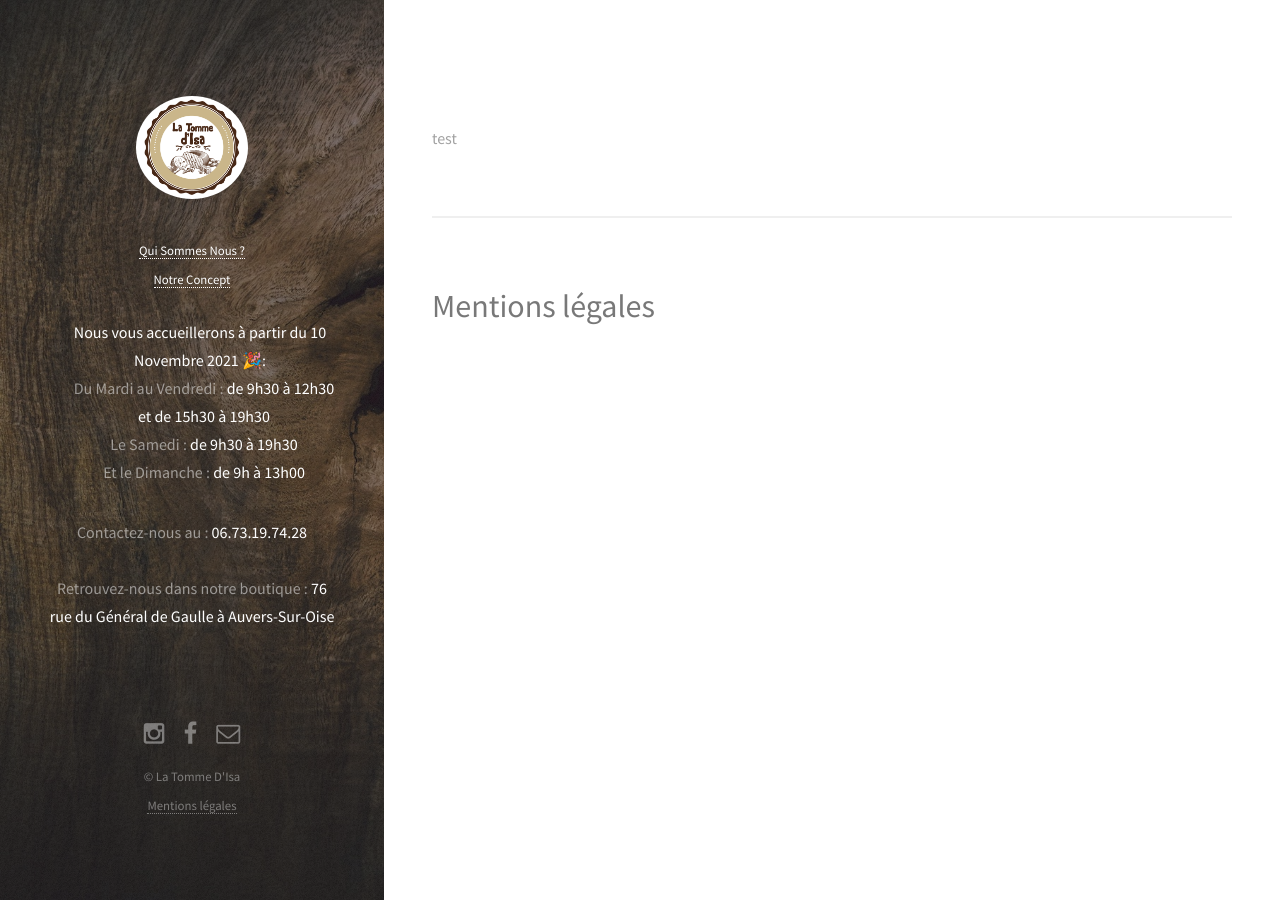
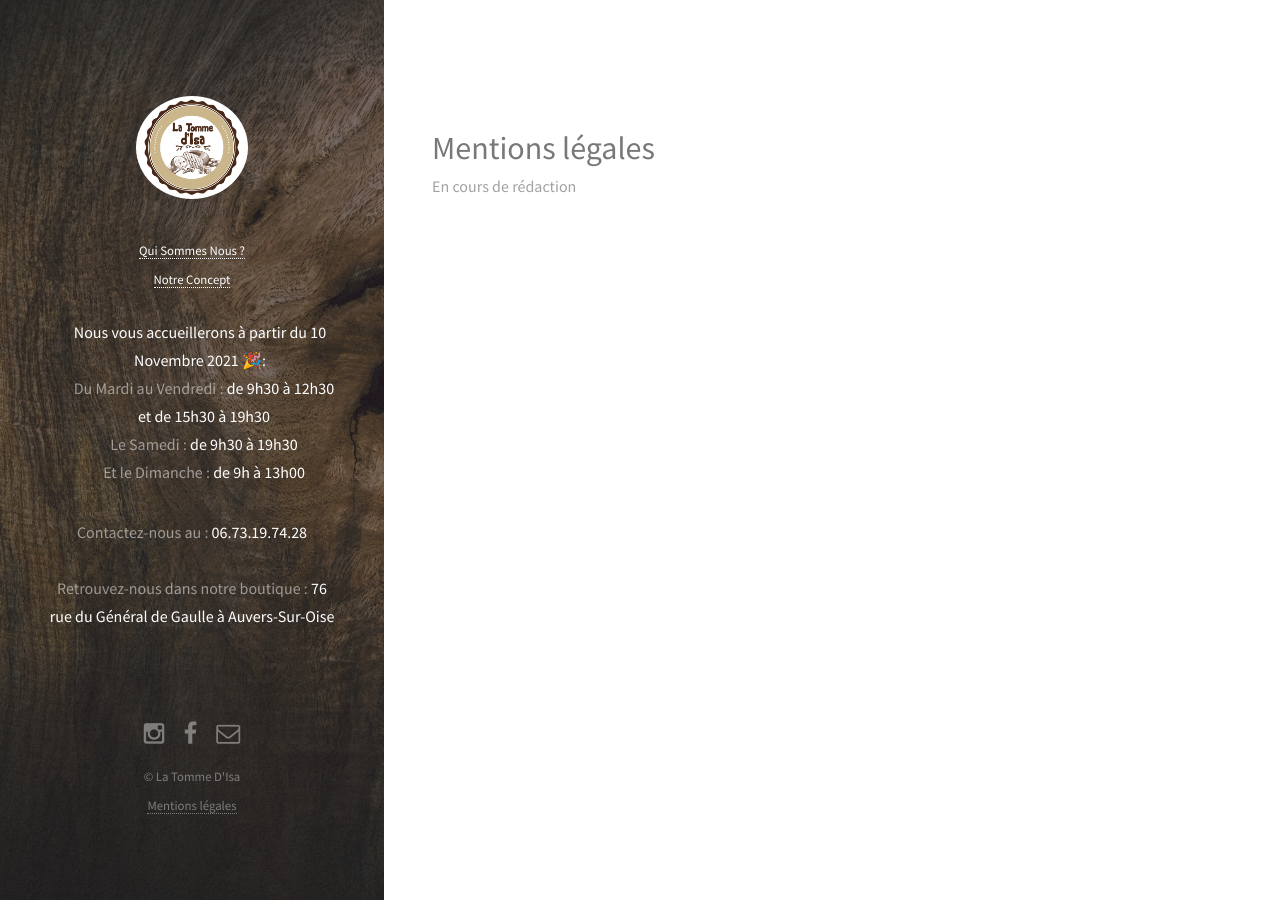
Before and after one commit to SachaCR/la-tomme-disa, a Jekyll site: the page built from pages/legal.md, in a window 1280 px wide. Built offline with Jekyll 4.4.1, drawn with Linux system fonts in a browser that asks for light colours; nearby versions of some CDN libraries; our own code applies the rules of GitHub Pages for plain Markdown files.

Commit message:
Add link to legal page

```diff
--- a/_layouts/default.html
+++ b/_layouts/default.html
@@ -75,7 +75,7 @@
       </ul>
       <ul class="copyright">
           <li>&copy; La Tomme D'Isa</li>
-          <li><a href="#">Mentions légales</a></li>
+          <li><a href="/pages/legal">Mentions légales</a></li>
       </ul>
     </footer>
 
--- a/_layouts/page.html
+++ b/_layouts/page.html
@@ -2,9 +2,6 @@
 layout: default
 ---
 <div id="main">
-<p>
-  test
-</p>
 <section>
   {{content}}
 </section>
--- a/pages/legal.md
+++ b/pages/legal.md
@@ -3,3 +3,6 @@
 ---
 
 # Mentions légales
+
+
+En cours de rédaction
```
